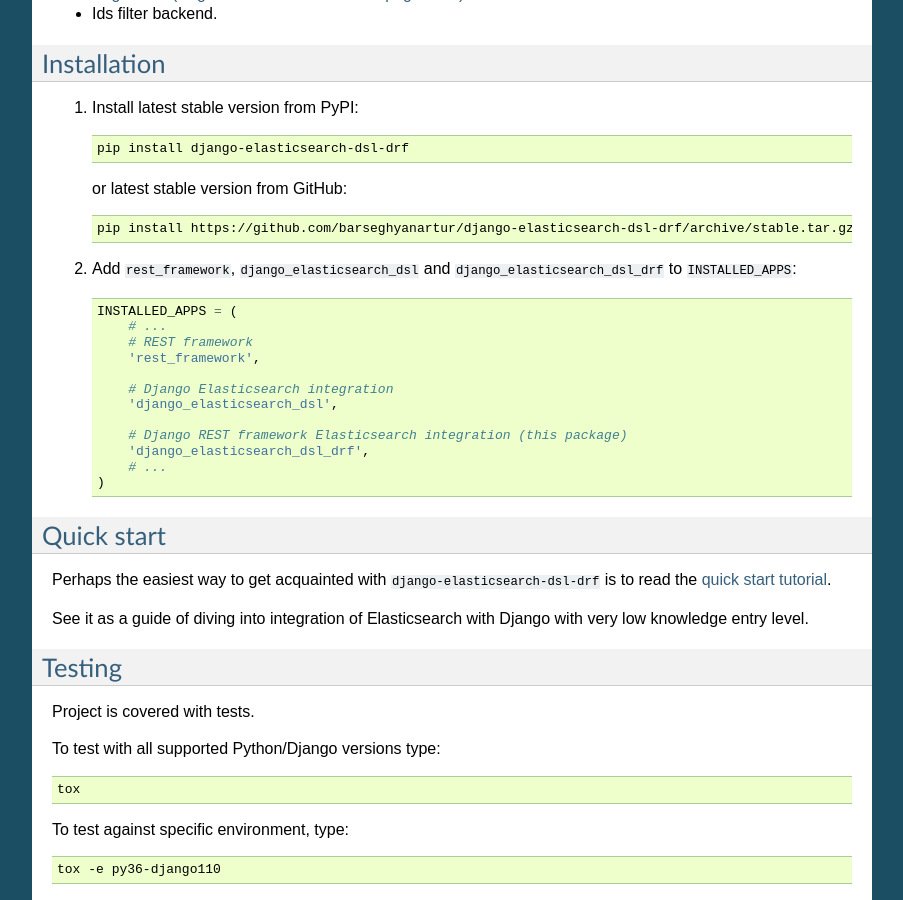
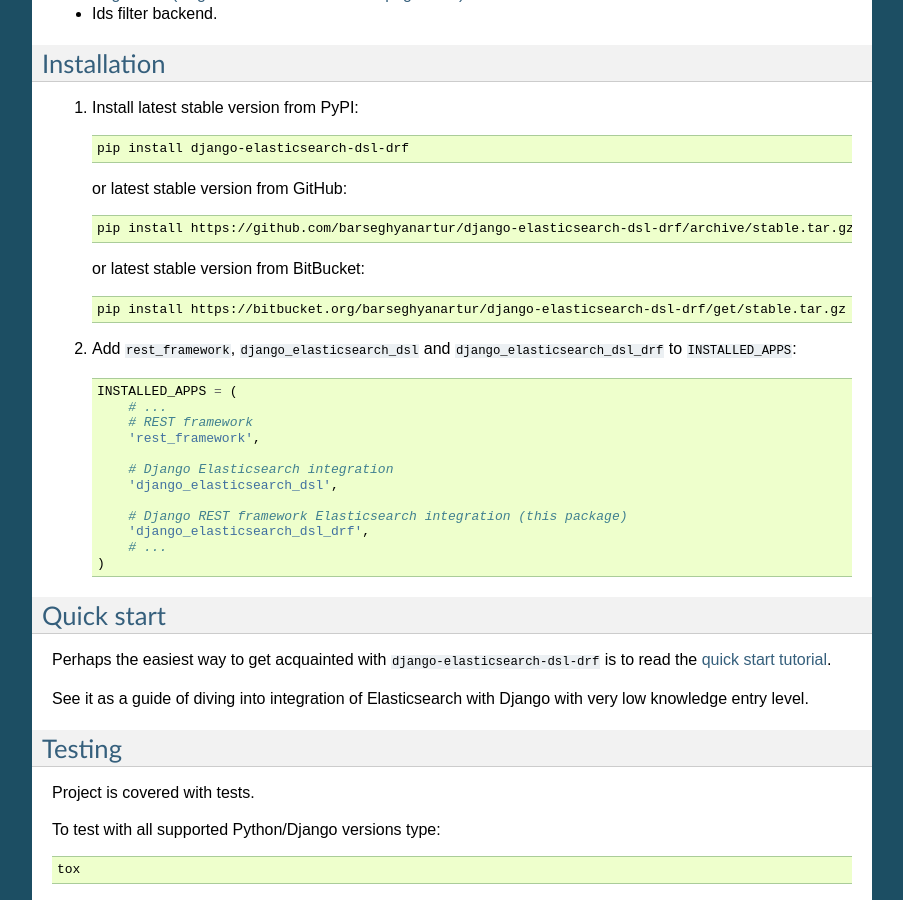
Before and after one commit to bioc7771/django-elasticsearch-dsl-drf, a Sphinx documentation site: the page built from docs/index.rst, in a window 1280 px wide and 900 px high, scrolled down 790 px. Shown: the whole window, without its empty margins (198-1101 px from the left). Built offline with Sphinx 7.4.7, drawn with Linux system fonts in a browser that asks for light colours; pages that are not in the unit, such as notebooks, are missing from menus.

Commit message:
added info about bitbucket mirrow

```diff
--- a/README.rst
+++ b/README.rst
@@ -62,6 +62,12 @@
     .. code-block:: sh
 
         pip install https://github.com/barseghyanartur/django-elasticsearch-dsl-drf/archive/stable.tar.gz
+
+    or latest stable version from BitBucket:
+
+    .. code-block:: sh
+
+        pip install https://bitbucket.org/barseghyanartur/django-elasticsearch-dsl-drf/get/stable.tar.gz
 
 (2) Add ``rest_framework``, ``django_elasticsearch_dsl`` and
     ``django_elasticsearch_dsl_drf`` to ``INSTALLED_APPS``:
--- a/docs/index.rst
+++ b/docs/index.rst
@@ -62,6 +62,12 @@
     .. code-block:: sh
 
         pip install https://github.com/barseghyanartur/django-elasticsearch-dsl-drf/archive/stable.tar.gz
+
+    or latest stable version from BitBucket:
+
+    .. code-block:: sh
+
+        pip install https://bitbucket.org/barseghyanartur/django-elasticsearch-dsl-drf/get/stable.tar.gz
 
 (2) Add ``rest_framework``, ``django_elasticsearch_dsl`` and
     ``django_elasticsearch_dsl_drf`` to ``INSTALLED_APPS``:
```
